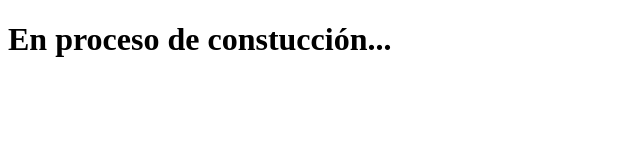
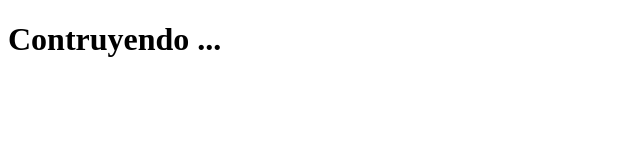
Before and after one commit to dgarciacavero/dgarciacavero.github.io, a plain HTML site: page home.html in a window 1280 px wide. Shown: the whole page, without its empty margins (0-640 px from the left). Drawn offline with Linux system fonts and the light colour scheme.

Commit message:
commit desde linux

```diff
--- a/home.html
+++ b/home.html
@@ -4,7 +4,7 @@
   <title>Home</title>
 </head>
 <body>
-  <h1>En proceso de constucción... </h1>
+  <h1>Contruyendo ... </h1>
 
 </body>
 </html>
```
